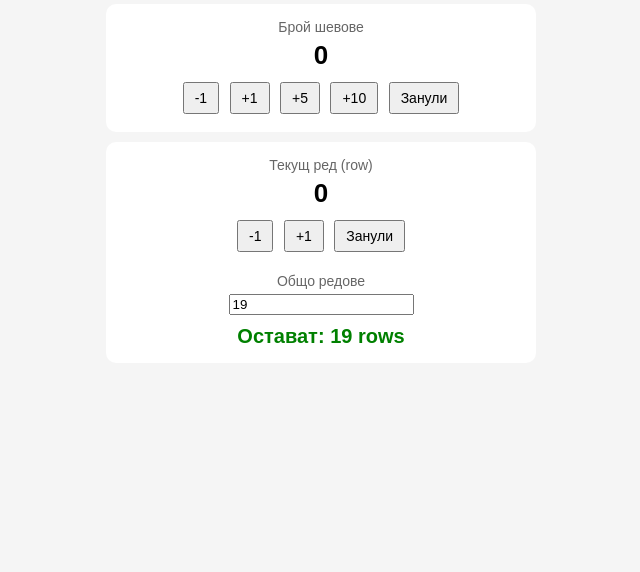
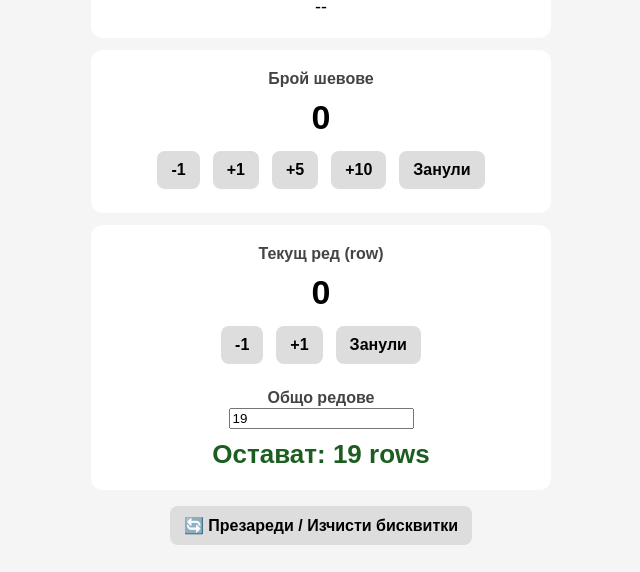
Before and after one commit to terminalberry/CrochetTracker, a plain HTML site: page index.html in a window 1280 px wide. Shown: the part 264-836 px from the top of the page, without its empty margins (319-959 px from the left). Before the commit the page ends 800 px from the top, so only its background shows below. Drawn offline with Linux system fonts and the light colour scheme.

Commit message:
Refactor index.html with new styles and reset feature
Updated styles and added hard reset functionality.

```diff
--- a/index.html
+++ b/index.html
@@ -13,38 +13,43 @@ body {
     text-align: center;
     background: #f5f5f5;
     padding: 15px;
+    font-size: 18px;
 }
 
 .box {
     background: white;
-    padding: 15px;
-    margin: 10px auto;
-    border-radius: 10px;
-    max-width: 400px;
+    padding: 20px;
+    margin: 12px auto;
+    border-radius: 12px;
+    max-width: 420px;
 }
 
 .title {
-    font-size: 14px;
-    color: #666;
-    margin-bottom: 5px;
+    font-size: 16px;
+    font-weight: bold;
+    color: #444;
 }
 
 .big {
-    font-size: 26px;
-    font-weight: bold;
-    margin-bottom: 8px;
+    font-size: 34px;
+    font-weight: 900;
+    margin: 10px 0;
 }
 
 button {
-    margin: 3px;
-    padding: 6px 10px;
-    font-size: 14px;
+    margin: 4px;
+    padding: 10px 14px;
+    font-size: 16px;
+    font-weight: bold;
+    border-radius: 8px;
+    border: none;
+    background: #ddd;
 }
 
 .remaining {
-    font-size: 20px;
-    color: green;
-    font-weight: bold;
+    font-size: 26px;
+    font-weight: 900;
+    color: #1b5e20;
     margin-top: 10px;
 }
 </style>
@@ -97,6 +102,8 @@ button {
         Остават: <span id="rem">19</span> rows
     </div>
 </div>
+
+<button onclick="hardReset()">🔄 Презареди / Изчисти бисквитки</button>
 
 <script>
 // ===== STATE =====
@@ -186,6 +193,40 @@ document.getElementById("total").addEventListener("input", e => {
     render(); save();
 });
 
+// ===== Reset page cookies =====
+function hardReset() {
+    // 🧹 localStorage
+    localStorage.clear();
+
+    // 🍪 cookies
+    document.cookie.split(";").forEach(c => {
+        document.cookie = c
+            .replace(/^ +/, "")
+            .replace(/=.*/, "=;expires=" + new Date(0).toUTCString() + ";path=/");
+    });
+
+    // ⚙️ service worker
+    if ('serviceWorker' in navigator) {
+        navigator.serviceWorker.getRegistrations().then(regs => {
+            for (let reg of regs) {
+                reg.unregister();
+            }
+        });
+    }
+
+    // 💾 cache storage
+    if ('caches' in window) {
+        caches.keys().then(names => {
+            names.forEach(name => caches.delete(name));
+        });
+    }
+
+    // 🔄 reload
+    setTimeout(() => {
+        location.reload(true);
+    }, 500);
+}
+
 // INIT
 render();
 
```
